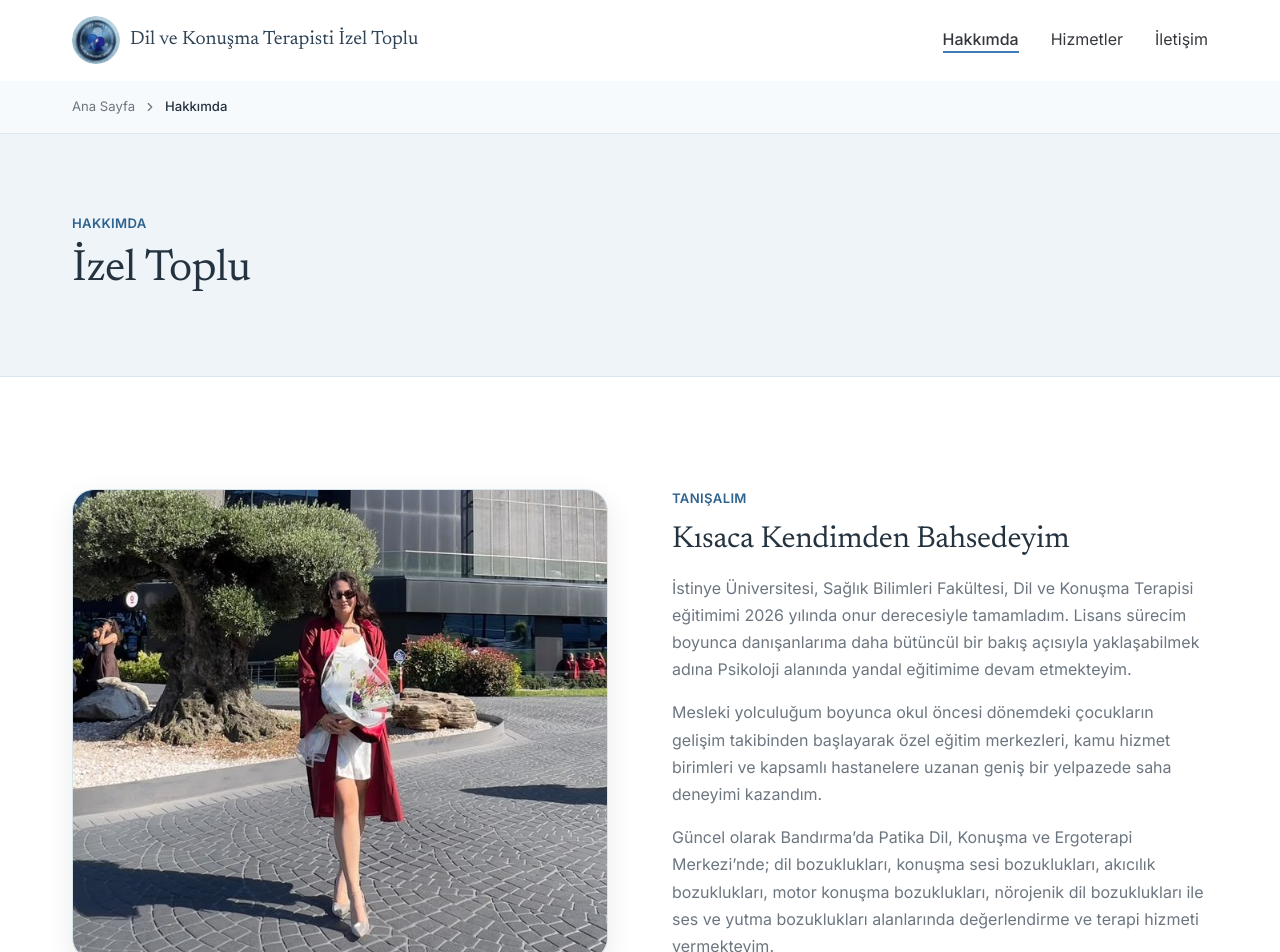
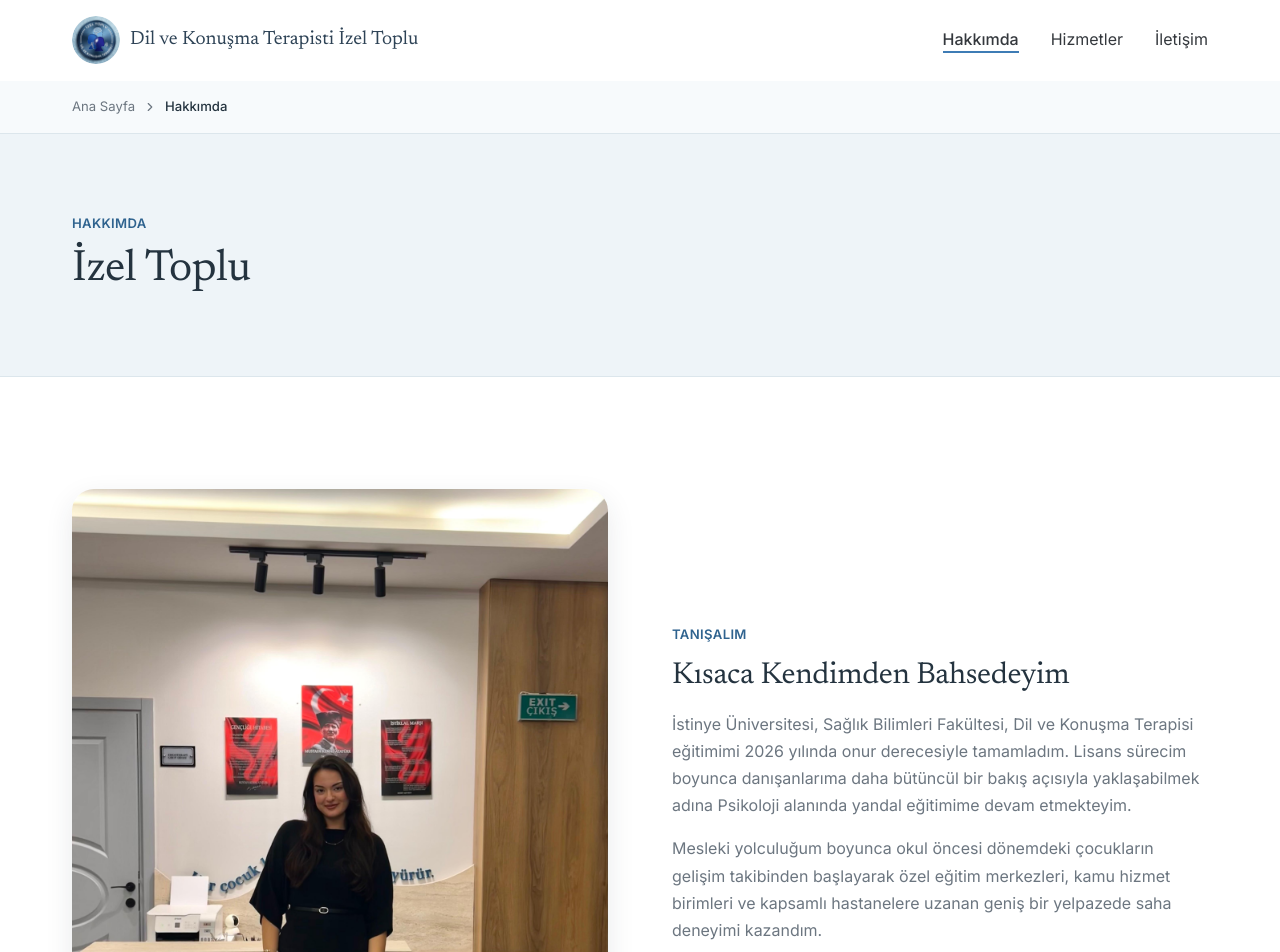
Before and after one commit to irembatibey/izel-toplu, a Next.js app: page /hakkimda in a window 1280 px wide. Shown: the top 952 px of the page. Built offline with nearby package versions, Linux system fonts and the light colour scheme; no server answers.

Commit message:
update: replace therapist photo

```diff
--- a/src/app/hakkimda/page.tsx
+++ b/src/app/hakkimda/page.tsx
@@ -1,3 +1,4 @@
+
 import type { Metadata } from 'next';
 import Image from 'next/image';
 import { CheckCircle2, GraduationCap } from 'lucide-react';
@@ -14,17 +15,12 @@ import { CERTIFICATES } from '@/content/about/certificates';
 
 export const metadata: Metadata = {
   title: 'Hakkımda',
-  description: 'İzel Toplu hakkında — eğitim, klinik deneyim, yaklaşım ve çalışma felsefesi.',
+  description:
+    'İzel Toplu hakkında — eğitim, klinik deneyim, yaklaşım ve çalışma felsefesi.',
 };
 
-const PORTRAIT_SRC = '/images/portrait/mainpage.jpeg';
+const PORTRAIT_SRC = '/images/portrait/newphoto.jpeg';
 
-// Approach points restate the same approved strength categories used
-// on the homepage (evidence-based, individualized, cross-age
-// experience, family collaboration) — written here as About-page-
-// owned content rather than importing TrustIndicators, since that
-// component is homepage-specific and the homepage isn't being
-// revisited this phase.
 const APPROACH_POINTS = [
   'Kanıta dayalı, güncel yöntemlerle desteklenen terapi süreçleri.',
   'Her danışan için kişiye özel planlanan, esnek terapi programları.',
@@ -32,8 +28,6 @@ const APPROACH_POINTS = [
   'Aile ve diğer uzmanlarla koordineli çalışma.',
 ] as const;
 
-// Real education information as provided — no dates, institutions,
-// or degrees beyond what was stated are included.
 const EDUCATION_ITEMS = [
   'İstinye Üniversitesi, Sağlık Bilimleri Fakültesi — Dil ve Konuşma Terapisi (Lisans), 2026, onur derecesiyle mezuniyet',
   'Psikoloji Yandal Programı — devam ediyor',
@@ -42,58 +36,92 @@ const EDUCATION_ITEMS = [
 export default function AboutPage() {
   return (
     <>
-      <Breadcrumb items={[{ label: 'Ana Sayfa', href: '/' }, { label: 'Hakkımda' }]} />
+      <Breadcrumb
+        items={[
+          { label: 'Ana Sayfa', href: '/' },
+          { label: 'Hakkımda' },
+        ]}
+      />
+
       <PageHero eyebrow="Hakkımda" title="İzel Toplu" />
 
       {/* Professional introduction */}
-      <section aria-labelledby="about-intro-heading" className="py-20 md:py-28">
-        <Container className="grid gap-10 md:grid-cols-2 md:items-stretch md:gap-16">
+      <section
+        aria-labelledby="about-intro-heading"
+        className="py-20 md:py-28"
+      >
+        <Container className="grid gap-10 md:grid-cols-2 md:items-center md:gap-16">
           <Reveal>
-            <div
-                className="relative h-full min-h-[320px] overflow-hidden rounded-lg border border-brand-200/60 bg-brand-surface shadow-md">
+            <div className="flex items-center justify-center">
               <Image
-                  src={PORTRAIT_SRC}
-                  alt="Profesyonel portre için ayrılmış alan — yakında eklenecek"
-                  fill
-                  sizes="(min-width: 768px) 50vw, 100vw"
-                  className="object-cover"
+                src={PORTRAIT_SRC}
+                alt="Dil ve Konuşma Terapisti İzel Toplu"
+                width={1476}
+                height={2047}
+                priority
+                sizes="(min-width: 768px) 50vw, 100vw"
+                className="h-auto w-full rounded-lg shadow-md"
               />
             </div>
           </Reveal>
+
           <Reveal delay={0.1}>
-            <SectionHeading id="about-intro-heading" eyebrow="Tanışalım" title="Kısaca Kendimden Bahsedeyim" />
+            <SectionHeading
+              id="about-intro-heading"
+              eyebrow="Tanışalım"
+              title="Kısaca Kendimden Bahsedeyim"
+            />
+
             <div className="mt-4 space-y-4 text-body text-neutral-text-soft">
               <p>
-                İstinye Üniversitesi, Sağlık Bilimleri Fakültesi, Dil ve Konuşma Terapisi eğitimimi 2026 yılında onur derecesiyle tamamladım.
-                Lisans sürecim boyunca danışanlarıma daha bütüncül bir bakış açısıyla yaklaşabilmek adına Psikoloji alanında yandal eğitimime
-                devam etmekteyim.
-              </p>
-              <p>
-                Mesleki yolculuğum boyunca okul öncesi dönemdeki çocukların gelişim takibinden başlayarak özel eğitim merkezleri,
-              kamu hizmet birimleri ve kapsamlı hastanelere uzanan geniş bir yelpazede saha deneyimi kazandım.
-              </p>
-              <p>
-                Güncel olarak Bandırma’da Patika Dil, Konuşma ve Ergoterapi Merkezi’nde;
-                dil bozuklukları, konuşma sesi bozuklukları, akıcılık bozuklukları, motor konuşma bozuklukları,
-                nörojenik dil bozuklukları ile ses ve yutma bozuklukları alanlarında değerlendirme ve terapi hizmeti vermekteyim.
+                İstinye Üniversitesi, Sağlık Bilimleri Fakültesi, Dil ve
+                Konuşma Terapisi eğitimimi 2026 yılında onur derecesiyle
+                tamamladım. Lisans sürecim boyunca danışanlarıma daha
+                bütüncül bir bakış açısıyla yaklaşabilmek adına Psikoloji
+                alanında yandal eğitimime devam etmekteyim.
               </p>
 
+              <p>
+                Mesleki yolculuğum boyunca okul öncesi dönemdeki çocukların
+                gelişim takibinden başlayarak özel eğitim merkezleri,
+                kamu hizmet birimleri ve kapsamlı hastanelere uzanan geniş
+                bir yelpazede saha deneyimi kazandım.
+              </p>
+
+              <p>
+                Güncel olarak Bandırma’da Patika Dil, Konuşma ve Ergoterapi
+                Merkezi’nde; dil bozuklukları, konuşma sesi bozuklukları,
+                akıcılık bozuklukları, motor konuşma bozuklukları,
+                nörojenik dil bozuklukları ile ses ve yutma bozuklukları
+                alanlarında değerlendirme ve terapi hizmeti vermekteyim.
+              </p>
             </div>
           </Reveal>
         </Container>
       </section>
 
       {/* Approach */}
-      <section aria-labelledby="about-approach-heading" className="bg-neutral-bg-soft py-20 md:py-28">
+      <section
+        aria-labelledby="about-approach-heading"
+        className="bg-neutral-bg-soft py-20 md:py-28"
+      >
         <Container>
           <Reveal>
-            <SectionHeading id="about-approach-heading" eyebrow="Yaklaşım" title="Terapiye Nasıl Yaklaşıyorum" />
+            <SectionHeading
+              id="about-approach-heading"
+              eyebrow="Yaklaşım"
+              title="Terapiye Nasıl Yaklaşıyorum"
+            />
           </Reveal>
+
           <ul className="mt-8 grid gap-4 md:grid-cols-2">
             {APPROACH_POINTS.map((point, index) => (
               <Reveal key={point} delay={index * 0.06}>
                 <li className="flex items-start gap-3 rounded-md border border-neutral-border bg-neutral-bg p-5 text-body text-neutral-text-soft">
-                  <CheckCircle2 className="mt-0.5 h-5 w-5 flex-shrink-0 text-brand-cta" aria-hidden="true" />
+                  <CheckCircle2
+                    className="mt-0.5 h-5 w-5 flex-shrink-0 text-brand-cta"
+                    aria-hidden="true"
+                  />
                   {point}
                 </li>
               </Reveal>
@@ -103,14 +131,28 @@ export default function AboutPage() {
       </section>
 
       {/* Education */}
-      <section aria-labelledby="about-education-heading" className="py-20 md:py-28">
+      <section
+        aria-labelledby="about-education-heading"
+        className="py-20 md:py-28"
+      >
         <Container narrow>
           <Reveal>
-            <SectionHeading id="about-education-heading" eyebrow="Eğitim" title="Eğitim Geçmişi" />
+            <SectionHeading
+              id="about-education-heading"
+              eyebrow="Eğitim"
+              title="Eğitim Geçmişi"
+            />
+
             <ul className="mt-6 space-y-3">
               {EDUCATION_ITEMS.map((item) => (
-                <li key={item} className="flex items-start gap-3 text-body text-neutral-text-soft">
-                  <GraduationCap className="mt-0.5 h-5 w-5 flex-shrink-0 text-brand-cta" aria-hidden="true" />
+                <li
+                  key={item}
+                  className="flex items-start gap-3 text-body text-neutral-text-soft"
+                >
+                  <GraduationCap
+                    className="mt-0.5 h-5 w-5 flex-shrink-0 text-brand-cta"
+                    aria-hidden="true"
+                  />
                   {item}
                 </li>
               ))}
@@ -120,7 +162,10 @@ export default function AboutPage() {
       </section>
 
       {/* Klinik ve Saha Deneyimi */}
-      <section aria-labelledby="about-experience-heading" className="bg-neutral-bg-soft py-20 md:py-28">
+      <section
+        aria-labelledby="about-experience-heading"
+        className="bg-neutral-bg-soft py-20 md:py-28"
+      >
         <Container narrow>
           <Reveal>
             <SectionHeading
@@ -129,15 +174,23 @@ export default function AboutPage() {
               title="Profesyonel Yolculuğum"
             />
           </Reveal>
+
           <ExperienceTimeline items={EXPERIENCE_TIMELINE} />
         </Container>
       </section>
 
       {/* Certificates */}
-      <section aria-labelledby="about-certificates-heading" className="py-20 md:py-28">
+      <section
+        aria-labelledby="about-certificates-heading"
+        className="py-20 md:py-28"
+      >
         <Container narrow>
           <Reveal>
-            <SectionHeading id="about-certificates-heading" eyebrow="Sertifikalar" title="Sertifikalar ve Mesleki Eğitimler" />
+            <SectionHeading
+              id="about-certificates-heading"
+              eyebrow="Sertifikalar"
+              title="Sertifikalar ve Mesleki Eğitimler"
+            />
           </Reveal>
         </Container>
 
@@ -145,6 +198,7 @@ export default function AboutPage() {
           <CertificateGallery certificates={CERTIFICATES} />
         </div>
       </section>
+
       <FinalCTA />
     </>
   );
--- a/src/components/sections/AboutPreview.tsx
+++ b/src/components/sections/AboutPreview.tsx
@@ -1,42 +1,46 @@
+
 import Image from 'next/image';
 import { Container } from '@/components/common/Container';
 import { SectionHeading } from '@/components/common/SectionHeading';
 import { Button } from '@/components/common/Button';
 import { Reveal } from '@/components/common/Reveal';
 
-const PORTRAIT_SRC = '/images/portrait/mainpage.jpeg';
+const PORTRAIT_SRC = '/images/portrait/newphoto.jpeg';
 
-/**
- * Intentionally short and generic. Her actual personal narrative
- * (why she chose this field, her specific philosophy in her own
- * words) was discussed as *structure* for the About page, not
- * provided as actual content yet — so this preview restates only
- * what's already been established (field, evidence-based +
- * individualized approach) rather than inventing a personal story
- * that hasn't been written.
- */
 export function AboutPreview() {
   return (
-    <section aria-labelledby="about-preview-heading" className="py-20 md:py-28">
+    <section
+      aria-labelledby="about-preview-heading"
+      className="py-20 md:py-28"
+    >
       <Container className="grid gap-10 md:grid-cols-2 md:items-center md:gap-16">
         <Reveal>
-          <div className="group relative aspect-[4/3] overflow-hidden rounded-lg border border-brand-200/60 bg-brand-surface shadow-md">
+          <div className="flex items-center justify-center">
             <Image
               src={PORTRAIT_SRC}
-              alt="Profesyonel portre için ayrılmış alan — yakında eklenecek"
-              fill
+              alt="Dil ve Konuşma Terapisti İzel Toplu"
+              width={1476}
+              height={2047}
               sizes="(min-width: 768px) 50vw, 100vw"
-              className="object-cover transition-transform duration-500 ease-brand-ease group-hover:scale-[1.03]"
+              className="h-auto w-full rounded-lg shadow-md"
             />
           </div>
         </Reveal>
 
         <Reveal delay={0.1}>
-          <SectionHeading id="about-preview-heading" eyebrow="Hakkımda" title="Kısaca Benim Hakkımda" />
+          <SectionHeading
+            id="about-preview-heading"
+            eyebrow="Hakkımda"
+            title="Kısaca Benim Hakkımda"
+          />
+
           <p className="mt-4 text-body text-neutral-text-soft">
-            İstinye Üniversitesi, Sağlık Bilimleri Fakültesi, Dil ve Konuşma Terapisi eğitimimi 2026 yılında onur derecesiyle tamamladım. Eğitim sürecimde farklı kurumlarda çocuk ve
-            yetişkinlerle çalışarak klinik deneyimi kazandım...
+            İstinye Üniversitesi, Sağlık Bilimleri Fakültesi, Dil ve Konuşma
+            Terapisi eğitimimi 2026 yılında onur derecesiyle tamamladım.
+            Eğitim sürecimde farklı kurumlarda çocuk ve yetişkinlerle
+            çalışarak klinik deneyimi kazandım...
           </p>
+
           <div className="mt-6">
             <Button href="/hakkimda" variant="ghost">
               Devamını Oku
```
Also changed, not shown: public/images/portrait/newphoto.jpeg (added).
